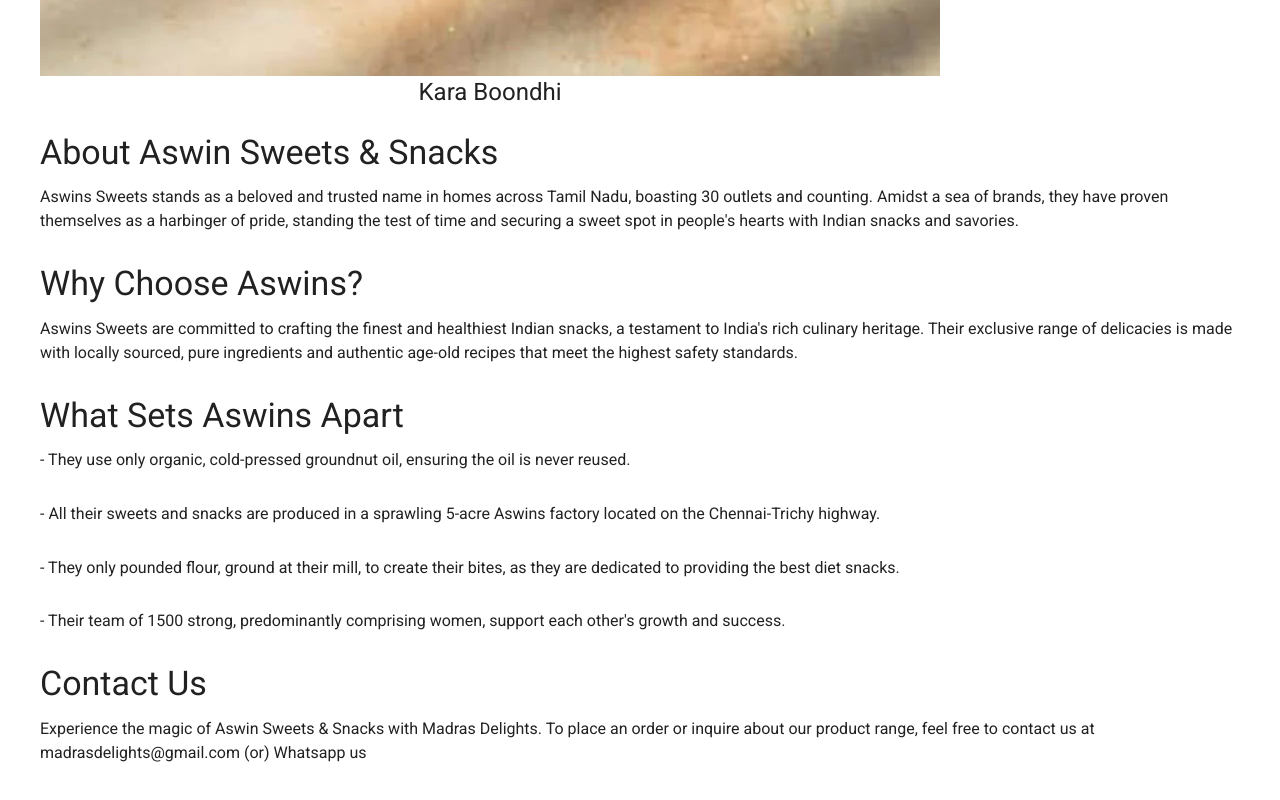
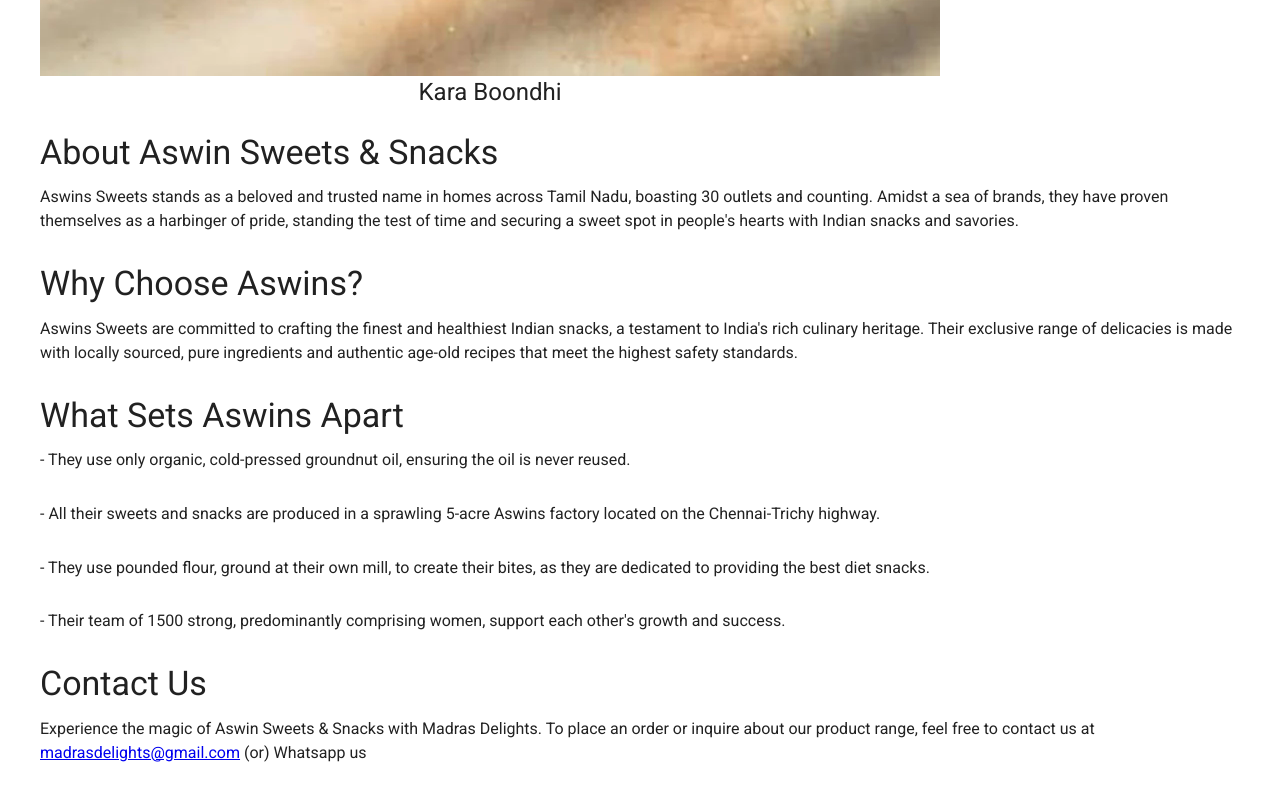
Before and after one commit to santhoshvai/madras-delights-website, a Next.js app: page / in a window 1280 px wide. Shown: the part 7621-8421 px from the top of the page. Built offline with nearby package versions, Linux system fonts and the light colour scheme.

Commit message:
fix: typos

```diff
--- a/src/app/page.tsx
+++ b/src/app/page.tsx
@@ -90,7 +90,7 @@
             {[
               "- They use only organic, cold-pressed groundnut oil, ensuring the oil is never reused.",
               "- All their sweets and snacks are produced in a sprawling 5-acre Aswins factory located on the Chennai-Trichy highway.",
-              "- They only pounded flour, ground at their mill, to create their bites, as they are dedicated to providing the best diet snacks.",
+              "- They use pounded flour, ground at their own mill, to create their bites, as they are dedicated to providing the best diet snacks.",
               "- Their team of 1500 strong, predominantly comprising women, support each other's growth and success.",
             ].map((text) => {
               return (
@@ -110,7 +110,11 @@
           <Typography variant="body1" gutterBottom>
             Experience the magic of Aswin Sweets & Snacks with Madras Delights.
             To place an order or inquire about our product range, feel free to
-            contact us at madrasdelights@gmail.com (or) Whatsapp us
+            contact us at{" "}
+            <a href="mailto:madrasdelights@gmail.com">
+              madrasdelights@gmail.com
+            </a>{" "}
+            (or) Whatsapp us
           </Typography>
         </Grid>
       </Grid>
```
